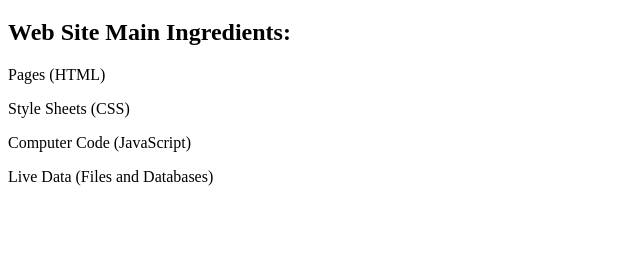
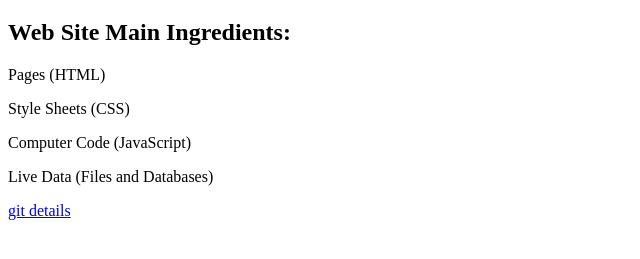
Before and after one commit to pavansw/first, a plain HTML site: page index.html in a window 1280 px wide. Shown: the part 61-320 px from the top of the page, without its empty margins (0-640 px from the left). Drawn offline with Linux system fonts and the light colour scheme.

Commit message:
hyperlink added to page index.html

```diff
--- a/index.html
+++ b/index.html
@@ -14,6 +14,6 @@
   <p>Style Sheets (CSS)</p>
   <p>Computer Code (JavaScript)</p>
   <p>Live Data (Files and Databases)</p>
-
+<a href="https://github.com/pavansw/first">git details</a>
 </body>
 </html>
```
